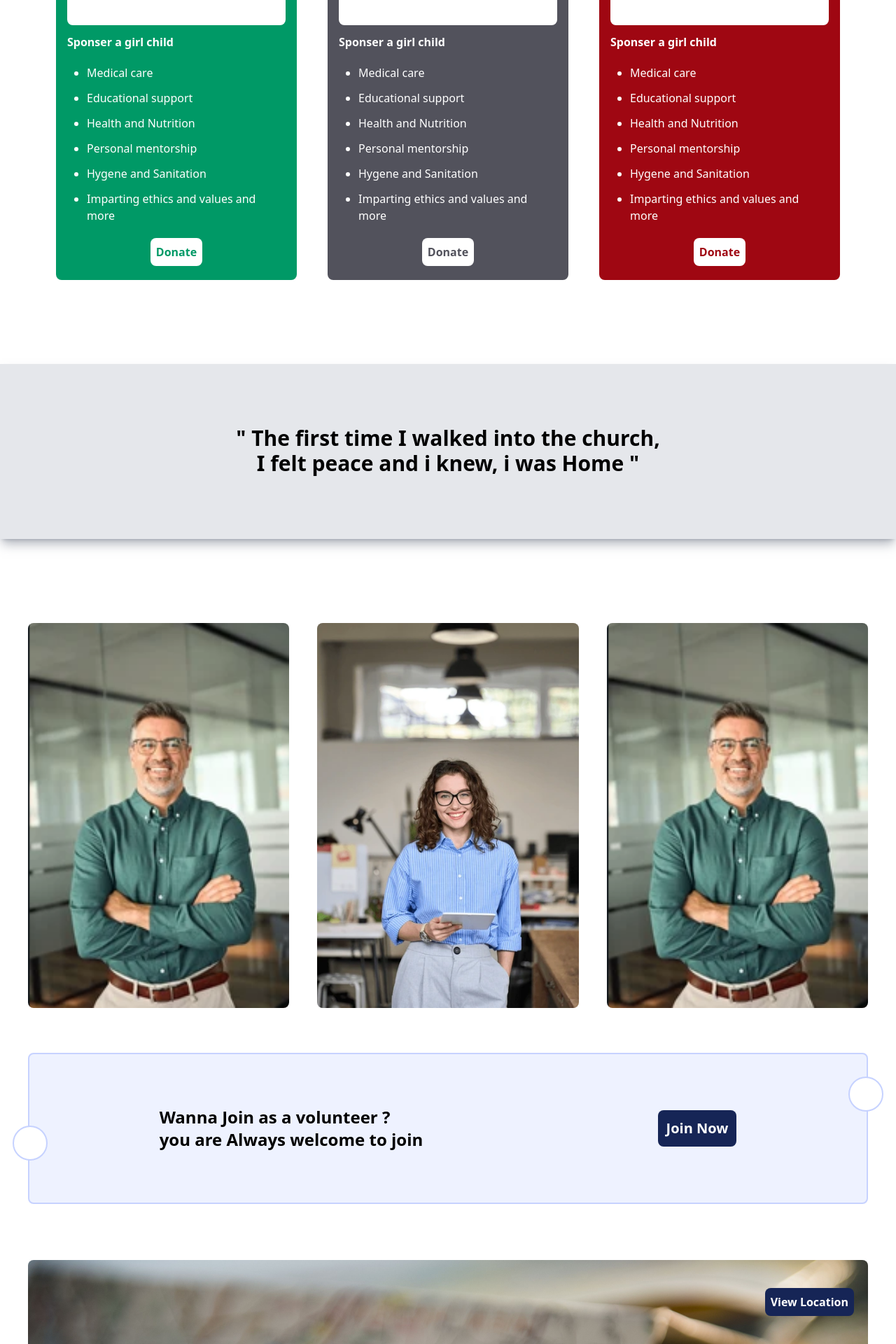
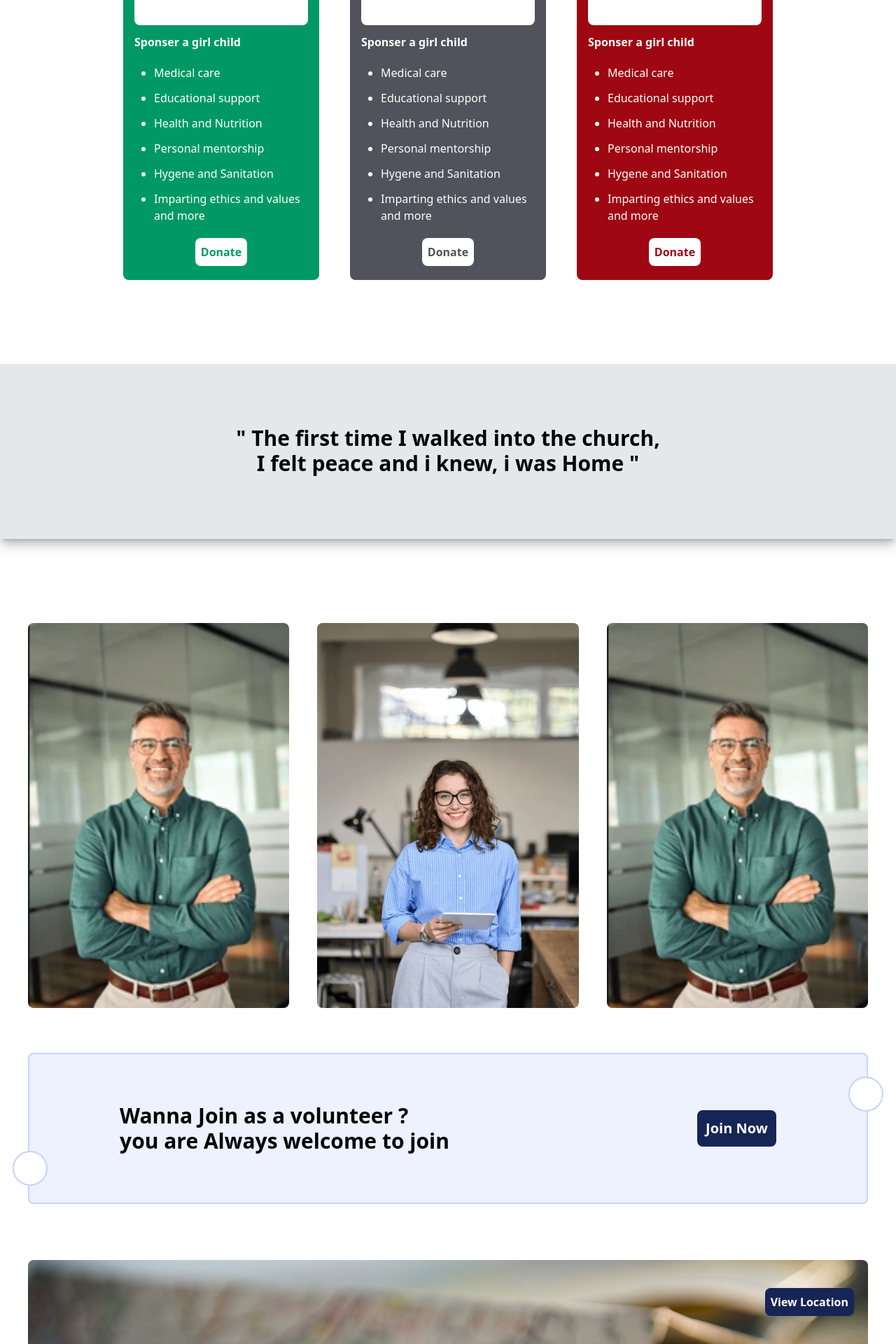
Before and after one commit to vincy-vince/JCM-non_profitable_trustee, a React (Vite) app: page / in a window 1280 px wide. Shown: the part 3228-5148 px from the top of the page at 70% size. Built offline with nearby package versions, Linux system fonts and the light colour scheme.

Commit message:
donate, upcoming evnt, volunteer

```diff
--- a/src/Pages/JCMpage.jsx
+++ b/src/Pages/JCMpage.jsx
@@ -127,7 +127,7 @@ const JCMpage = () => {
       <div id="home" className="block md:block lg:hidden">
         <DonateSess />
       </div>
-      <div id="lghome" className="hidden md:hidden lg:block">
+      <div id="lghome" className="hidden md:hidden lg:block xl:block">
         <LgDonate />
       </div>
       {/* quote */}
--- a/src/components/LgDonate.jsx
+++ b/src/components/LgDonate.jsx
@@ -9,8 +9,8 @@ const LgDonate = () => {
         <h1 className="text-2xl font-extrabold text-center mb-20">
           Donate now
         </h1>
-        <div className="flex items-center flex-row gap-3 w-[90%] mx-auto">
-          <div className="bg-emerald-600 w-[60%] h-fit mx-4 border-none rounded-lg text-left py-5">
+        <div className="flex items-center flex-row gap-3 w-[90%] xl:w-[75%] xl:mx-auto mx-auto">
+          <div className="bg-emerald-600 w-[60%] h-fit mx-4 border-none rounded-lg text-left py-5 ">
             <div className="text-white flex flex-col gap-3 justify-left items-left mx-4">
               <div className="font-bold text-lg">Empower her</div>
               <div>rs.2000/month</div>
@@ -69,7 +69,7 @@ const LgDonate = () => {
               )}
             </div>
           </div>
-          <div className="bg-zinc-600 w-[60%] h-fit mx-4 border-none rounded-lg text-left py-5">
+          <div className="bg-zinc-600 w-[60%] h-fit mx-4 border-none rounded-lg text-left py-5 ">
             <div className="text-white flex flex-col gap-3 justify-left items-left mx-4">
               <div className="font-bold text-lg">Empower her</div>
               <div>rs.2000/month</div>
@@ -128,7 +128,7 @@ const LgDonate = () => {
               )}
             </div>
           </div>
-          <div className="bg-red-800 w-[60%] h-fit mx-4 border-none rounded-lg text-left py-5">
+          <div className="bg-red-800 w-[60%] h-fit mx-4 border-none rounded-lg text-left py-5 ">
             <div className="text-white flex flex-col gap-3 justify-left items-left mx-4">
               <div className="font-bold text-lg">Empower her</div>
               <div>rs.2000/month</div>
--- a/src/components/LgUpComEvent.jsx
+++ b/src/components/LgUpComEvent.jsx
@@ -8,7 +8,7 @@ const LgUpComEvent = () => {
           Upcoming events
         </h1>
         <div className="flex-row mx-20 gap-10 flex justify-around w-auto ">
-          <div className="bg-red-500/85 h-72 p-3 text-white rounded-lg flex flex-col justify-between w-[70%] mx-auto lg:w-[30%] md:w-[50%]">
+          <div className="bg-red-500/85 h-72 p-3 text-white rounded-lg flex flex-col justify-between w-[70%] mx-auto lg:w-[30%] md:w-[50%] xl:w-[23%]">
             <div className="flex flex-col items-center justify-center">
               <div className="bg-white w-[100%] h-30 border-none rounded-lg"></div>
               <div className="text-lg font-bold mt-5">Womens Meeting</div>
@@ -21,7 +21,7 @@ const LgUpComEvent = () => {
             </div>
           </div>
 
-          <div className="bg-red-500/85 h-72 p-3 text-white rounded-lg flex flex-col justify-between w-[70%] mx-auto lg:w-[30%] md:w-[50%]">
+          <div className="bg-red-500/85 h-72 p-3 text-white rounded-lg flex flex-col justify-between w-[70%] mx-auto lg:w-[30%] md:w-[50%] xl:w-[23%]">
             <div className="flex flex-col items-center justify-center">
               <div className="bg-white w-[100%] h-30 border-none rounded-lg"></div>
               <div className="text-lg font-bold mt-5">Womens Meeting</div>
@@ -34,7 +34,7 @@ const LgUpComEvent = () => {
             </div>
           </div>
 
-          <div className="bg-red-500/85 h-72 p-3 text-white rounded-lg flex flex-col justify-between w-[70%] mx-auto lg:w-[30%] md:w-[50%]">
+          <div className="bg-red-500/85 h-72 p-3 text-white rounded-lg flex flex-col justify-between w-[70%] mx-auto lg:w-[30%] md:w-[50%] xl:w-[23%]">
             <div className="flex flex-col items-center justify-center">
               <div className="bg-white w-[100%] h-30 border-none rounded-lg"></div>
               <div className="text-lg font-bold mt-5">Womens Meeting</div>
--- a/src/components/Volunteer.jsx
+++ b/src/components/Volunteer.jsx
@@ -2,15 +2,15 @@ import React from "react";
 
 const Volunteer = () => {
   return (
-    <div className="relative flex flex-row justify-around gap-1 w-auto mx-10 mt-16 bg-indigo-50 border-2 border-indigo-200 h-54 p-5 items-center rounded-lg mb-20">
-      <div className="text-md md:text-xl lg:text-2xl font-extrabold">
+    <div className="relative flex flex-col md:flex-row md:justify-around gap-4 w-auto mx-10 mt-16 bg-indigo-50 border-2 border-indigo-200 h-36 p-5 items-center rounded-lg mb-20 md:h-54 ">
+      <div className="text-md md:text-xl lg:text-2xl font-extrabold xl:text-3xl">
         Wanna Join as a volunteer ?<br></br>
         you are Always welcome to join
       </div>
-      <button className="font-bold text-sm bg-blue-950 text-white p-2 border-none rounded-lg md:text-lg lg:text-xl lg:p-3">
+      <button className="font-bold text-sm bg-blue-950 text-white p-2 border-none rounded-lg ml-30 px-5 md:text-lg lg:text-xl lg:p-3">
         Join Now
       </button>
-      <div className="absolute w-[50px] bg-white h-[50px] rounded-full left-[-5%] bottom-5 md:left-[-2%] md:bottom-15 border-2 border-indigo-200"></div>
+      <div className="absolute w-[50px] bg-white h-[50px] rounded-full left-[-5%] bottom-5 md:left-[-2%] md:bottom-6 border-2 border-indigo-200"></div>
       <div className="absolute w-[50px] bg-white h-[50px] rounded-full right-[-7%] top-5 md:right-[-2%] md:top-8 border-2 border-indigo-200 "></div>
     </div>
   );
--- a/tailwind.config.js
+++ b/tailwind.config.js
@@ -1,3 +1,4 @@
+/** @type {import('tailwindcss').Config} */
 // module.exports = {
 //   purge: [],
 //   darkMode: false, // or 'media' or 'class'
@@ -12,6 +13,10 @@
 
 module.exports = {
   theme: {
+    xl: "1280px",
+    // => @media (min-width: 1280px) { ... }
 
+    "2xl": "1536px",
+    // => @media (min-width: 1536px) { ... }
   },
 };
```
